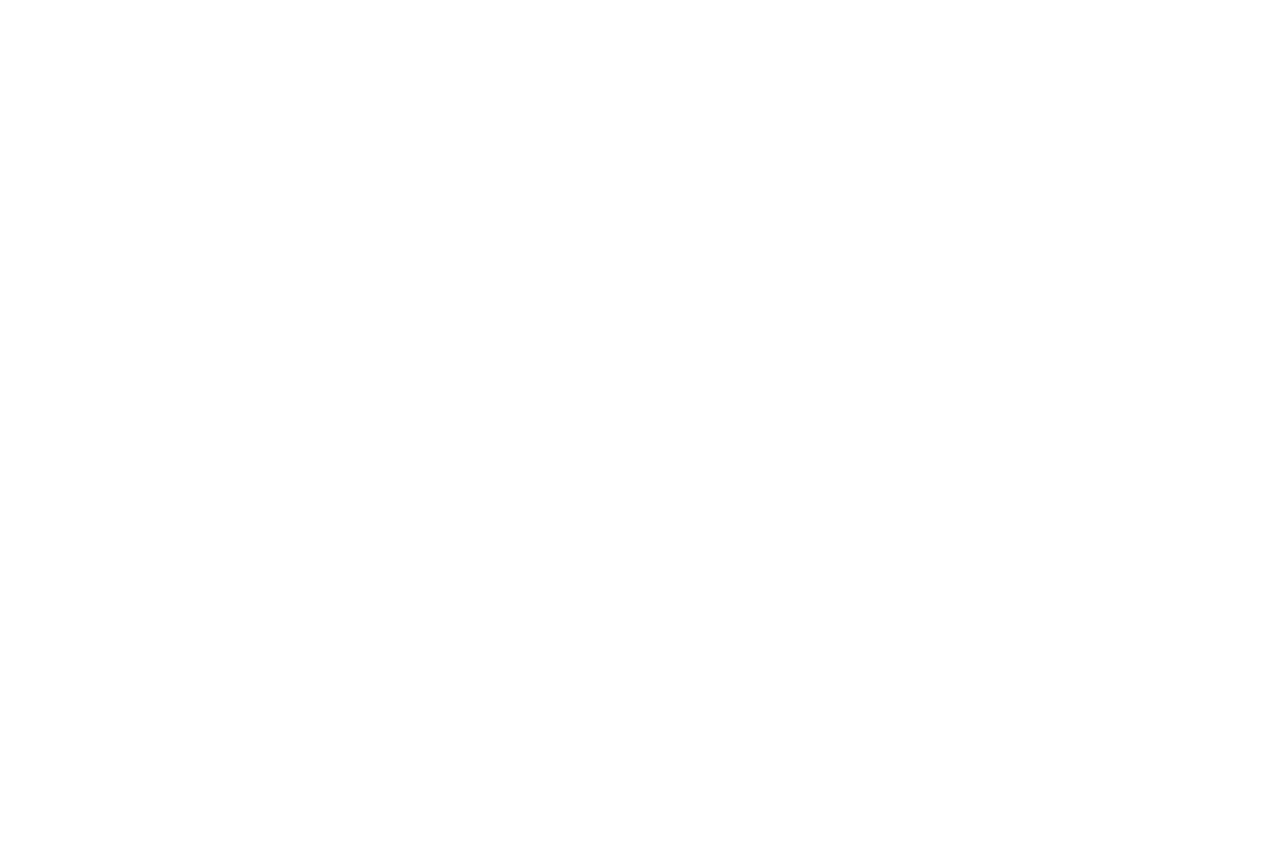
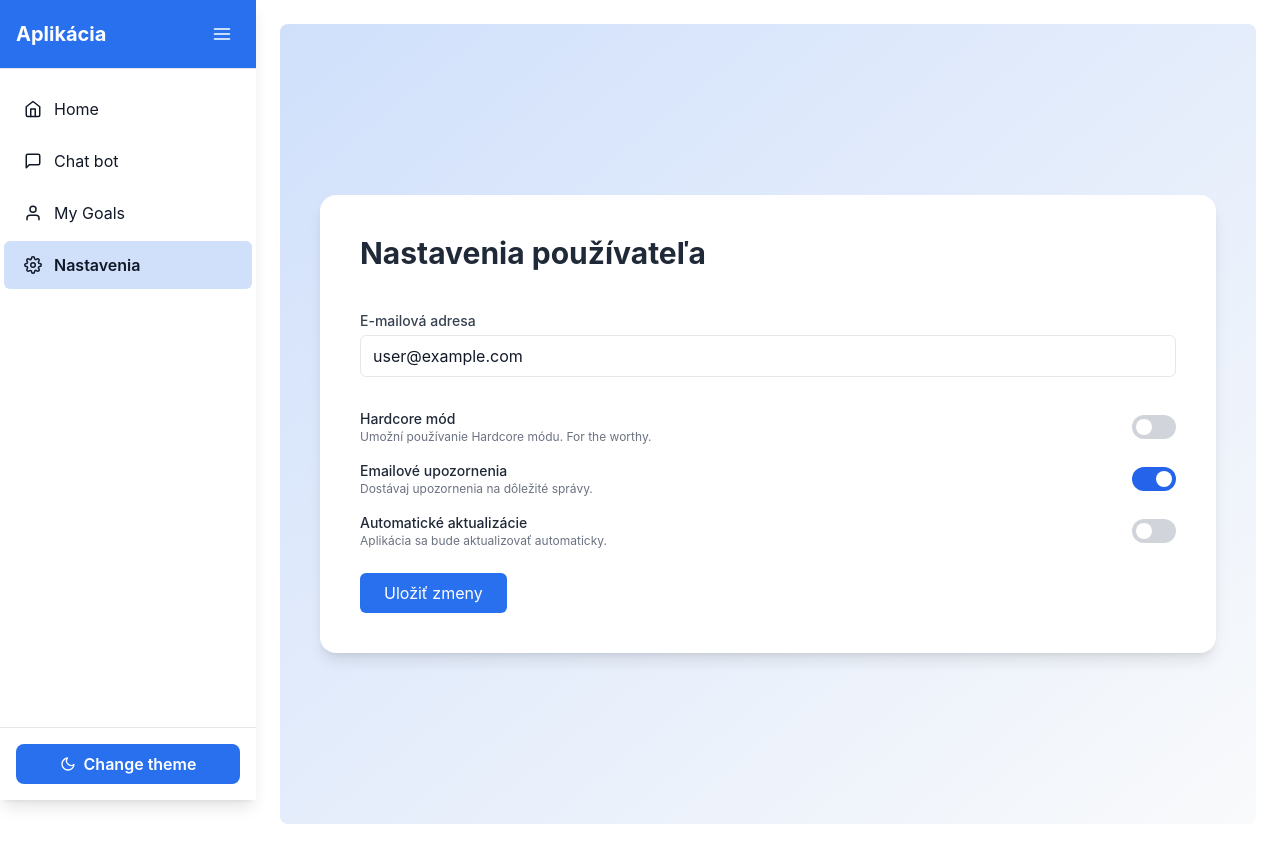
Before and after one commit to Lomidrev0/Hackathon2025, a React (Create React App) app in the folder frontend/: page /settings in a window 1280 px wide. Before the commit this address had no page. Before the commit the page ends 800 px from the top, so only its background shows below. Built offline with nearby package versions, Linux system fonts and the light colour scheme.

Commit message:
settings panel plus dependencies

```diff
--- a/frontend/package.json
+++ b/frontend/package.json
@@ -3,6 +3,7 @@
   "version": "0.1.0",
   "private": true,
   "dependencies": {
+    "@headlessui/react": "^2.2.9",
     "@testing-library/dom": "^10.4.1",
     "@testing-library/jest-dom": "^6.9.1",
     "@testing-library/react": "^16.3.0",
--- a/frontend/src/App.jsx
+++ b/frontend/src/App.jsx
@@ -4,6 +4,7 @@ import Goals from "./pages/Goals"
 import Dashboard from "./pages/Dashboard"
 import Chat from "./pages/Chat"
 import MainLayout from "./layouts/MainLayout"
+import Settings from "./pages/Settings"
 
 export default function App() {
   return (
@@ -14,6 +15,7 @@ export default function App() {
           <Route path="/dashboard" element={<Dashboard />} />
           <Route path="/chat" element={<Chat />} />
           <Route path="/goals" element={<Goals />} />
+          <Route path="/settings" element={<Settings />} />
         </Route>
       </Routes>
     </BrowserRouter>
--- a/frontend/src/pages/MyInfo.jsx
+++ /dev/null
@@ -1,97 +0,0 @@
-import { useState } from "react";
-
-export default function MyInfo() {
-  const [formData, setFormData] = useState({
-    age: "",
-    monthlySalary: "",
-    occupation: "",
-    monthlySavingsGoal: ""
-  });
-
-  const handleChange = (e) => {
-    const { name, value } = e.target;
-    setFormData((prev) => ({ ...prev, [name]: value }));
-  };
-
-  const handleSubmit = (e) => {
-    e.preventDefault();
-    console.log("Submitted data:", formData);
-    alert("Formulár odoslaný! 🎉");
-  };
-
-  return (
-    <div className="max-w-2xl mx-auto bg-white shadow-lg rounded-lg p-6 mt-10 space-y-8">
-      <h1 className="text-2xl font-bold text-gray-800">Dotazník používateľa</h1>
-
-      <form onSubmit={handleSubmit} className="space-y-6">
-        {/* Section 1 */}
-        <section className="space-y-3">
-          <h2 className="text-lg font-semibold text-gray-700">Osobné informácie</h2>
-          <div className="flex flex-col space-y-2">
-
-            <label className="text-sm font-medium">Vek</label>
-            <input
-              type="number"
-              name="age"
-              value={formData.age}
-              onChange={handleChange}
-              className="border rounded-md px-3 py-2 focus:outline-none focus:ring-2 focus:ring-blue-500"
-              placeholder="Váš vek"
-            />
-          </div>
-        </section>
-
-        {/* Section 2 */}
-        <section className="space-y-3">
-          <h2 className="text-lg font-semibold text-gray-700">Kontakt</h2>
-          <label className="text-sm font-medium">Email</label>
-          <input
-            type="text"
-            name="monthlySalary"
-            value={formData.monthlySalary}
-            onChange={handleChange}
-            className="border rounded-md px-3 py-2 w-full focus:outline-none focus:ring-2 focus:ring-blue-500"
-            placeholder="Váš mesačný príjem"
-          />
-        </section>
-
-        {/* Section 3 */}
-        <section className="space-y-3">
-          <h2 className="text-lg font-semibold text-gray-700">Pracovné informácie</h2>
-          <label className="text-sm font-medium">Povolanie</label>
-          <input
-            type="text"
-            name="occupation"
-            value={formData.occupation}
-            onChange={handleChange}
-            className="border rounded-md px-3 py-2 w-full focus:outline-none focus:ring-2 focus:ring-blue-500"
-            placeholder="Vaša profesia alebo povolanie"
-          />
-        </section>
-
-        {/* Section 4 */}
-        <section className="space-y-3">
-          <h2 className="text-lg font-semibold text-gray-700">Spätná väzba</h2>
-          <input
-            type="text"
-            name="monthlySavingsGoal"
-            value={formData.monthlySavingsGoal}
-            onChange={handleChange}
-            className="border rounded-md px-3 py-2 w-full h-24 resize-none focus:outline-none focus:ring-2 focus:ring-blue-500"
-            placeholder={"Váš mesačný cieľ sporenia, napr. {}"}
-          ></input>
-        </section>
-
-        {/* Submit */}
-        <div className="pt-4">
-          <button
-            type="submit"
-            className="bg-blue-600 text-white px-6 py-2 rounded-md hover:bg-blue-700 transition"
-          >
-            Odoslať všetko
-          </button>
-        </div>
-      </form>
-    </div>
-  );
-}
--- /dev/null
+++ b/frontend/src/pages/Settings.jsx
@@ -0,0 +1,104 @@
+import { useState } from "react";
+import { Switch } from "@headlessui/react";
+
+export default function Settings() {
+  // Local states (you can later sync these with backend or localStorage)
+  const [email, setEmail] = useState("user@example.com");
+  const [hardcoreMode, setHardcoreMode] = useState(false);
+  const [notifications, setNotifications] = useState(true);
+  const [autoUpdates, setAutoUpdates] = useState(false);
+
+  const handleSave = () => {
+    // For now, just log to console (or show a toast)
+    console.log({
+      email,
+      hardcoreMode,
+      notifications,
+      autoUpdates,
+    });
+    alert("Nastavenia uložené (lokálne)");
+  };
+
+  //"p-6 min-h-screen bg-gradient-to-br from-blue-10 rounded-lg to-gray-50 dark:from-blue-85 dark:to-dark-secondary"
+  return (
+    <div className="min-h-screen flex justify-center items-center bg-gradient-to-br from-blue-10 rounded-lg to-gray-50 dark:from-blue-85 dark:to-dark-secondary p-8">
+      <div className="bg-white dark:bg-dark-primary rounded-2xl shadow-lg w-full max-w-4xl p-10">
+        <h1 className="text-3xl font-bold text-gray-800 dark:text-white mb-10">
+          Nastavenia používateľa
+        </h1>
+
+        {/* Email */}
+        <div className="mb-8">
+          <label className="block text-sm font-medium text-gray-700 dark:text-white mb-1">
+            E-mailová adresa
+          </label>
+          <input
+            type="email"
+            value={email}
+            onChange={(e) => setEmail(e.target.value)}
+            className="w-full border rounded-md px-3 py-2 focus:outline-none focus:ring-2 focus:ring-blue-500 dark:bg-dark-secondary dark:text-white"
+          />
+        </div>
+
+        {/* Toggles */}
+        <div className="space-y-4">
+          <SettingToggle
+            label="Hardcore mód"
+            description="Umožní používanie Hardcore módu. For the worthy."
+            enabled={hardcoreMode}
+            setEnabled={setHardcoreMode}
+          />
+
+          <SettingToggle
+            label="Emailové upozornenia"
+            description="Dostávaj upozornenia na dôležité správy."
+            enabled={notifications}
+            setEnabled={setNotifications}
+          />
+
+          <SettingToggle
+            label="Automatické aktualizácie"
+            description="Aplikácia sa bude aktualizovať automaticky."
+            enabled={autoUpdates}
+            setEnabled={setAutoUpdates}
+          />
+        </div>
+
+        {/* Save button */}
+        <div className="pt-6">
+          <button
+            onClick={handleSave}
+            className="bg-blue-50 dark:bg-blue-60 text-white px-6 py-2 rounded-md hover:bg-blue-700 transition"
+          >
+            Uložiť zmeny
+          </button>
+        </div>
+      </div>
+    </div>
+  );
+}
+
+
+function SettingToggle({ label, description, enabled, setEnabled}) {
+  return (
+    <div className="flex items-center justify-between">
+      <div>
+        <p className="text-sm font-medium text-gray-800 dark:text-white">{label}</p>
+        <p className="text-xs text-gray-500 dark:text-grey-100">{description}</p>
+      </div>
+      <Switch
+        checked={enabled}
+        onChange={setEnabled}
+        className={`${
+          enabled ? "bg-blue-600" : "bg-gray-300 dark:bg-gray-600"
+        } relative inline-flex h-6 w-11 items-center rounded-full transition-colors`}
+      >
+        <span
+          className={`${
+            enabled ? "translate-x-6" : "translate-x-1"
+          } inline-block h-4 w-4 transform bg-white rounded-full transition-transform`}
+        />
+      </Switch>
+    </div>
+  );
+}
```
Also changed, not shown: 1 other file (tests, documents, lock files or other folders).
